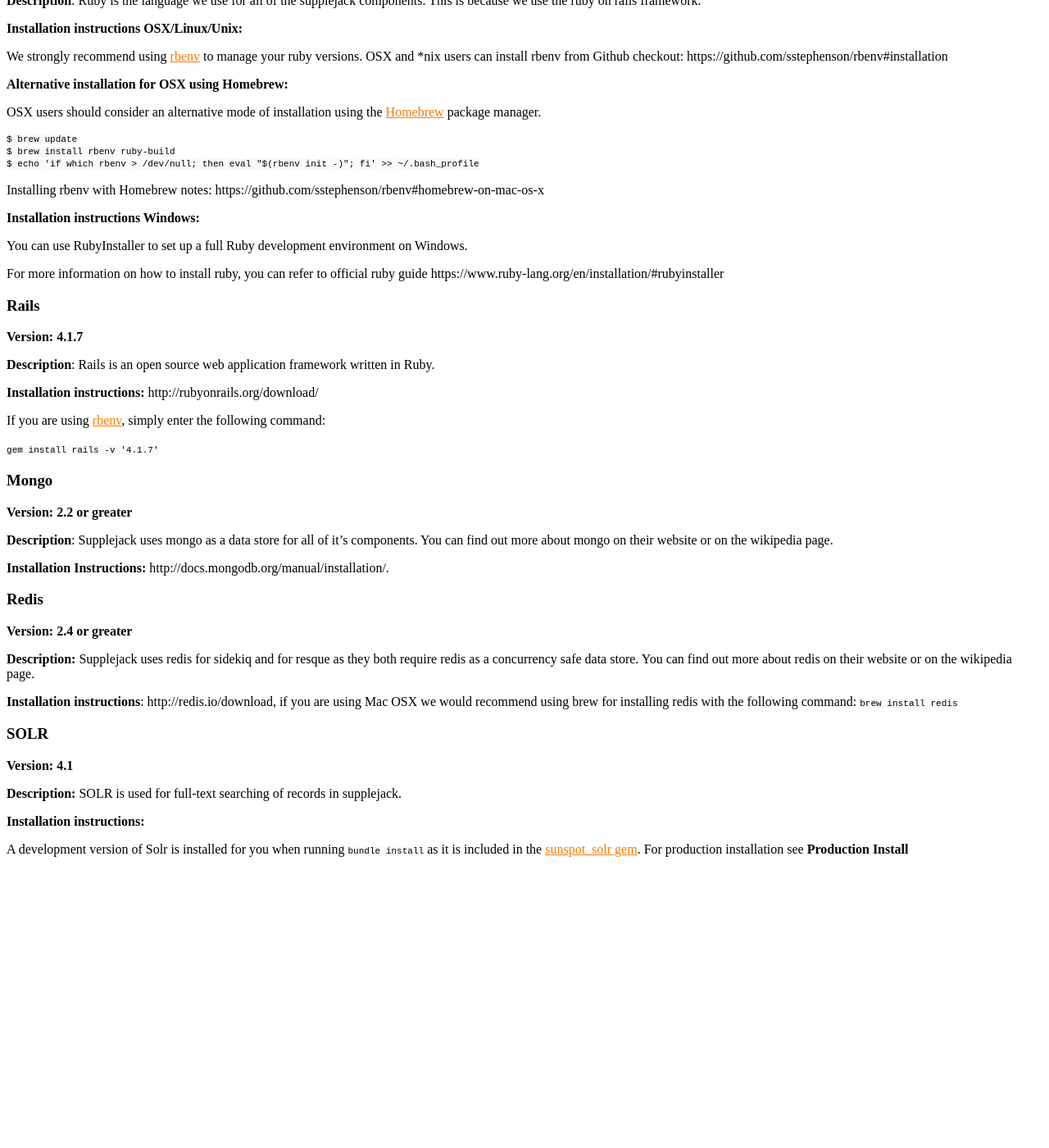
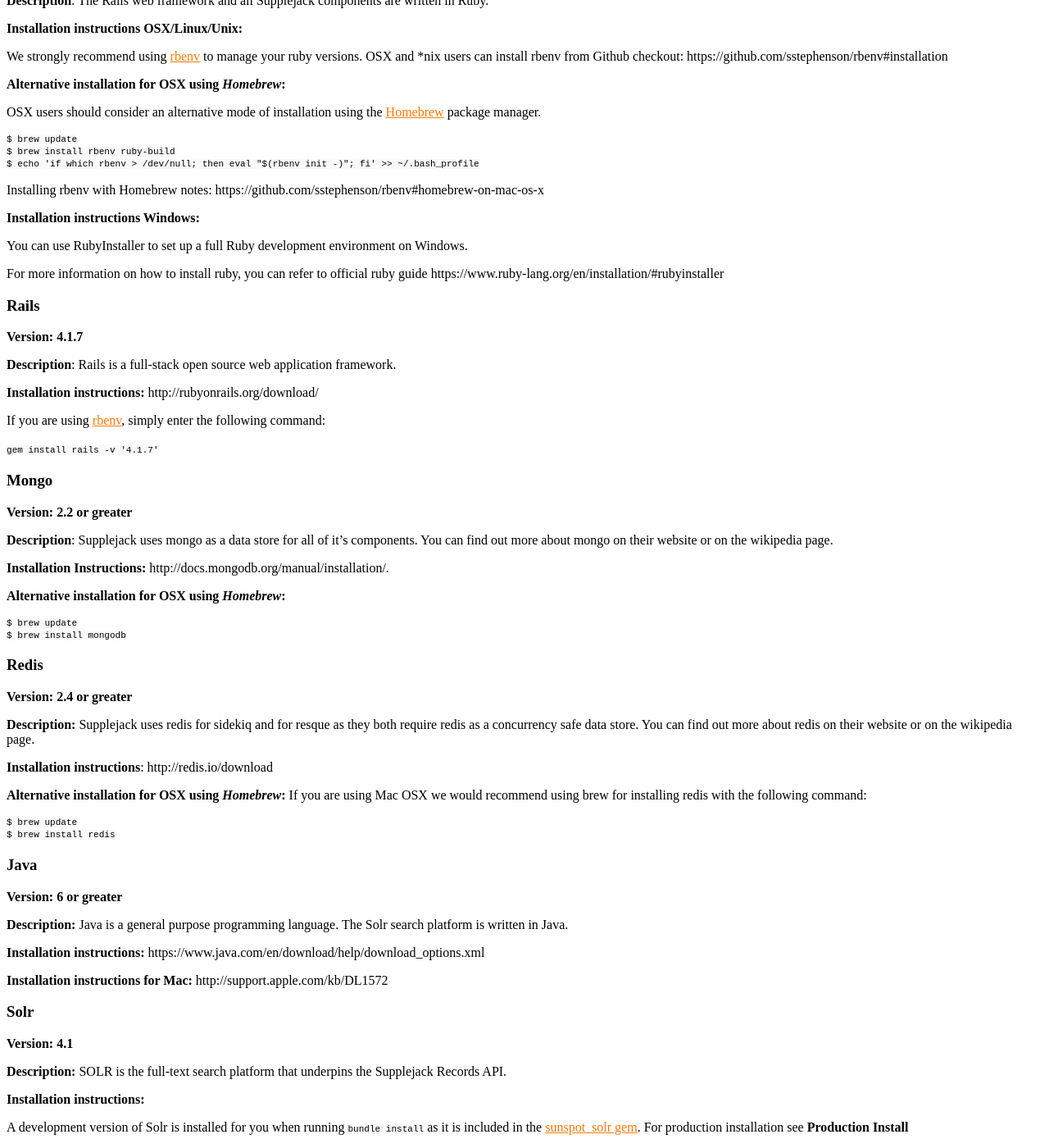
Before and after one commit to DigitalNZ/supplejack, a Jekyll site: the page built from _posts/2014-05-01-dependencies.md, in a window 1280 px wide and 1400 px high, scrolled down 950 px. Shown: the whole window at 82% size. Built offline with Jekyll 4.4.1, drawn with Linux system fonts in a browser that asks for light colours; Markdown is read by kramdown in place of the engine named in the settings; a style sheet for code colours, icons or effects is not loaded; before the commit the page ends 2011 px from its top, so only the background shows below that; some of the changed text lies outside the part shown.

Commit message:
Update 2014-05-01-dependencies.md

````diff
--- a/_posts/2014-05-01-dependencies.md
+++ b/_posts/2014-05-01-dependencies.md
@@ -12,13 +12,13 @@
 
 **Version: 1.9.3**
 
-**Description**: Ruby is the language we use for all of the supplejack components. This is because we use the ruby on rails framework.
+**Description**: The Rails web framework and all Supplejack components are written in Ruby.
 
 **Installation instructions OSX/Linux/Unix:**
 
 We strongly recommend using [rbenv](https://github.com/sstephenson/rbenv) to manage your ruby versions. OSX and *nix users can install rbenv from Github checkout: https://github.com/sstephenson/rbenv#installation
 
-**Alternative installation for OSX using Homebrew:**
+**Alternative installation for OSX using _Homebrew_:**
 
 OSX users should consider an alternative mode of installation using the [Homebrew](http://brew.sh/) package manager.
 
@@ -40,7 +40,7 @@
 
 **Version: 4.1.7**
 
-**Description**: Rails is an open source web application framework written in Ruby.
+**Description**: Rails is a full-stack open source web application framework.
 
 **Installation instructions:** http://rubyonrails.org/download/
 
@@ -56,19 +56,43 @@
 
 **Installation Instructions:** http://docs.mongodb.org/manual/installation/.
 
+**Alternative installation for OSX using _Homebrew_:**
+```
+$ brew update
+$ brew install mongodb
+```
+
 ### Redis
 
 **Version: 2.4 or greater**
 
 **Description:** Supplejack uses redis for sidekiq and for resque as they both require redis as a concurrency safe data store. You can find out more about redis on their website or on the wikipedia page.
 
-**Installation instructions**: http://redis.io/download, if you are using Mac OSX we would recommend using brew for installing redis with the following command: `brew install redis`
+**Installation instructions**: http://redis.io/download
 
-### SOLR
+**Alternative installation for OSX using _Homebrew_:**
+If you are using Mac OSX we would recommend using brew for installing redis with the following command:
+
+```
+$ brew update
+$ brew install redis
+```
+
+### Java
+
+**Version: 6 or greater**
+
+**Description:** Java is a general purpose programming language. The Solr search platform is written in Java.
+
+**Installation instructions:** https://www.java.com/en/download/help/download_options.xml
+
+**Installation instructions for Mac:** http://support.apple.com/kb/DL1572
+
+### Solr
 
 **Version: 4.1**
 
-**Description:** SOLR is used for full-text searching of records in supplejack.
+**Description:** SOLR is the full-text search platform that underpins the Supplejack Records API.
 
 **Installation instructions:**
 
````
